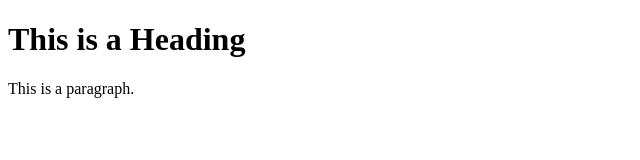
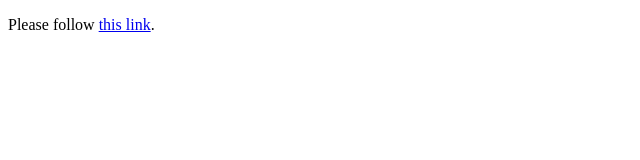
Before and after one commit to tghani/portfolio, a plain HTML site: page index.html in a window 1280 px wide. Shown: the whole page, without its empty margins (0-640 px from the left). Drawn offline with Linux system fonts and the light colour scheme.

Commit message:
Update index.html

```diff
--- a/index.html
+++ b/index.html
@@ -1,12 +1,9 @@
 <!DOCTYPE html>
 <html>
-<head>
-<title>Page Title</title>
-</head>
-<body>
-
-<h1>This is a Heading</h1>
-<p>This is a paragraph.</p>
-
-</body>
+  <head>
+    <meta http-equiv="refresh" content="7; url='https://www.w3docs.com'" />
+  </head>
+  <body>
+    <p>Please follow <a href="https://www.w3docs.com">this link</a>.</p>
+  </body>
 </html>
```
